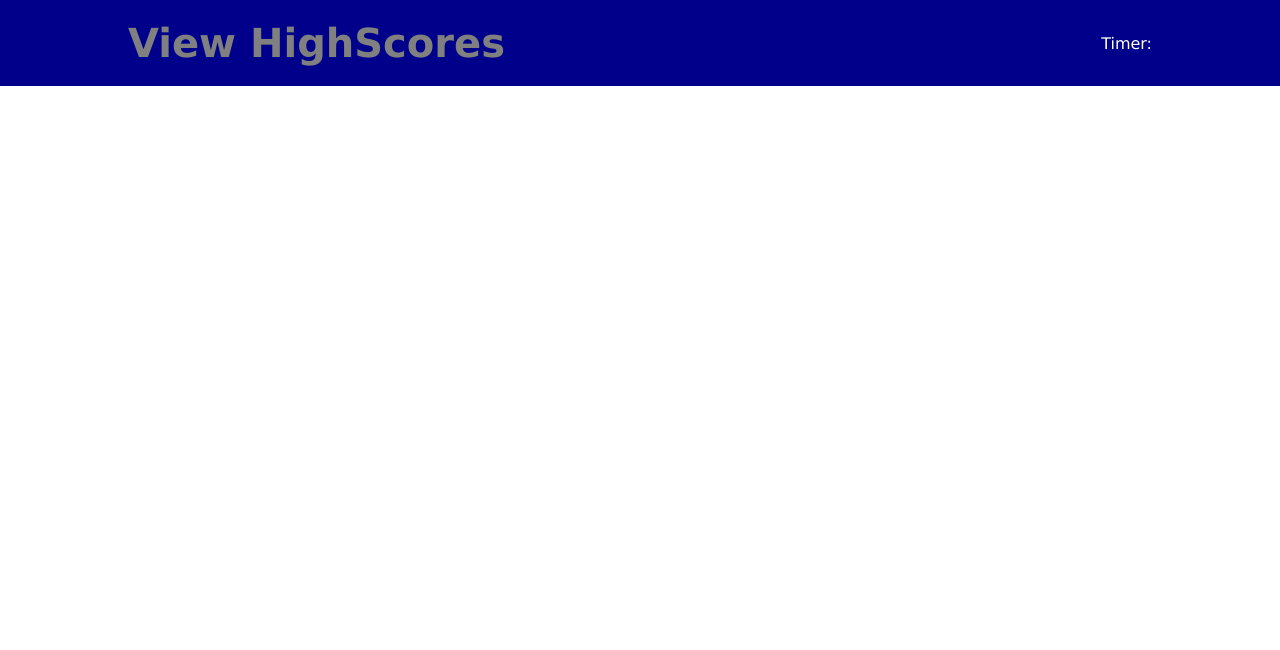
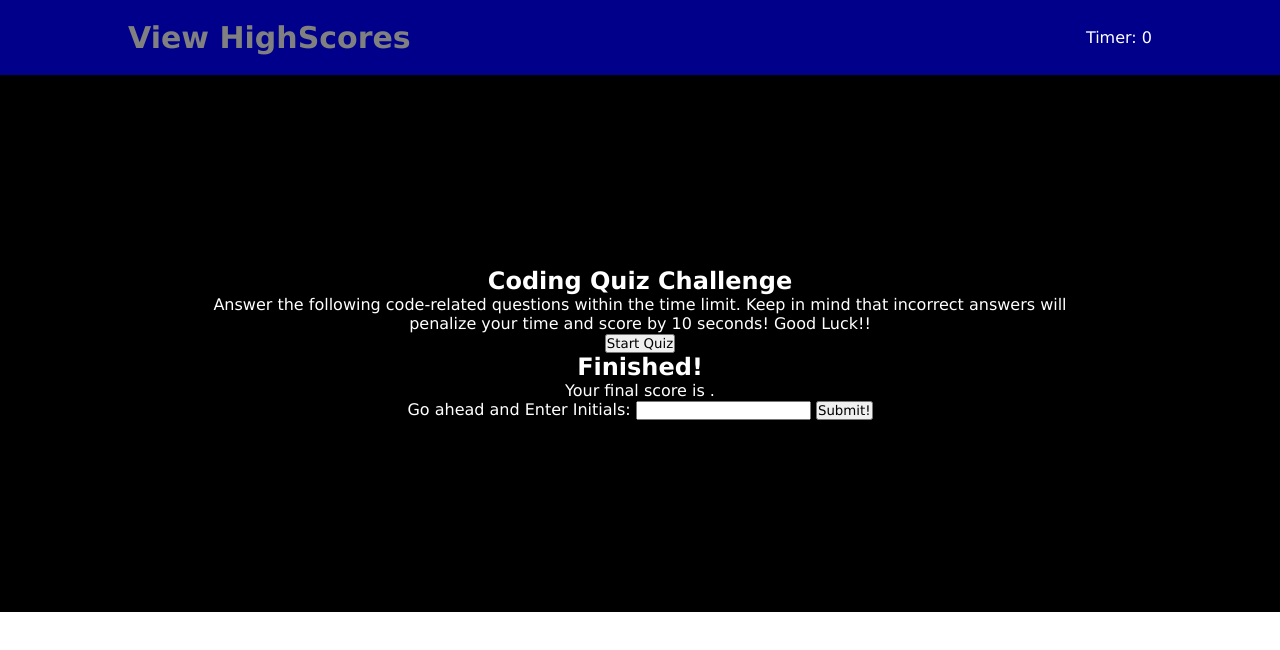
Before and after one commit to g00s3mag1k/Coding_Quiz, a plain HTML site: page index.html in a window 1280 px wide. Drawn offline with Linux system fonts and the light colour scheme.

Commit message:
started variables in js some styling and added html in files

```diff
--- a/assets/script.js
+++ b/assets/script.js
@@ -0,0 +1,7 @@
+var buttonStart = //start button
+var timeEl = //time
+var questionEl = //questions
+var questionLength = //how many questions
+var userInput = //4 multiple choices
+var initialEl = //user initials
+var scoreEl = //scoreboard
--- a/assets/style.css
+++ b/assets/style.css
@@ -11,22 +11,24 @@ body {
 }
 
 .header {
-    position: fixed;
-    top: 0;
-    left: 0;
-    width: 100%;
     padding: 20px 10%;
     background: darkblue;
     display: flex;
     justify-content: space-between;
     align-items: center;
-    z-index: -1;
 }
 
 .score-board {
-    font-size: 40px;
+    font-size: 30px;
     color: grey;
     text-decoration: none;
     font-weight: bold;
 
 }
+
+.box {
+    background-color: black;
+    display: block;
+    text-align: center;
+    padding: 15%;
+}
--- a/index.html
+++ b/index.html
@@ -3,20 +3,39 @@
 <head>
     <meta charset = "UTF-8">
     <meta name = "viewport" content = "width=device-width, initial-scale=1.0">
-    <meta http-equiv = "X-UA-Compatible" content = "IE=edge">
+    <meta http-equiv = "X-UA-Compatible" content = "IE=edge"/>
     <title>Coding Quiz Challenge</title>
     <link rel = "stylesheet" href = "./assets/style.css">
 </head>
 
 <body>
-    <main class = "main">
-        <header class = "header">
-            <nav class = "navbar">
-                <a href = "#" class = "score-board">View HighScores</a>
-            </nav>
-                <p class = "timer">Timer:</p>
-        </header>
-    </main>
+    <header class = "header">
+      <a href = "#" class = "score-board">View HighScores</a>
+        <p class = "timer">Timer: <span id = "time">0</span></p>
+    </header>
 
+    <section class = "box">
+      <div class = "start">
+        <h1>Coding Quiz Challenge</h1>
+        <p>Answer the following code-related questions within the time limit.
+           Keep in mind that incorrect answers will penalize your time and score by 10 seconds!
+           Good Luck!!</p>
+      <button>Start Quiz</button>
+      </div>
+
+      <div class = "hidden" id = "questions">
+
+      </div>
+
+      <div class = "hidden">
+        <h2>Finished!</h2>
+        <p>Your final score is <span id = "final-score"></span>.</p>
+        <p>Go ahead and Enter Initials: <input type = "text" id = "initials"/>
+        <button id = "submit">Submit!</button></p>
+      </div>
+
+      <script src = "./assets/script.js"></script>
+
+    </section>
 </body>
 </html>
```
